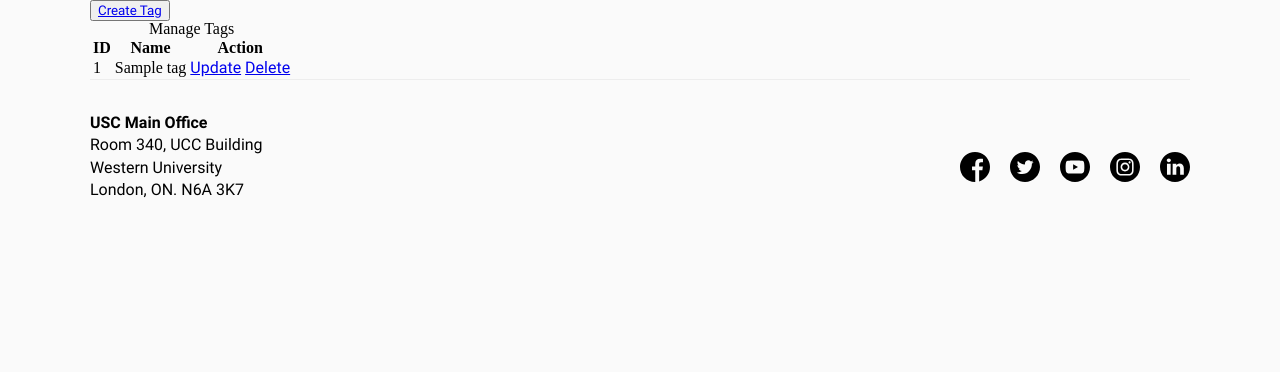
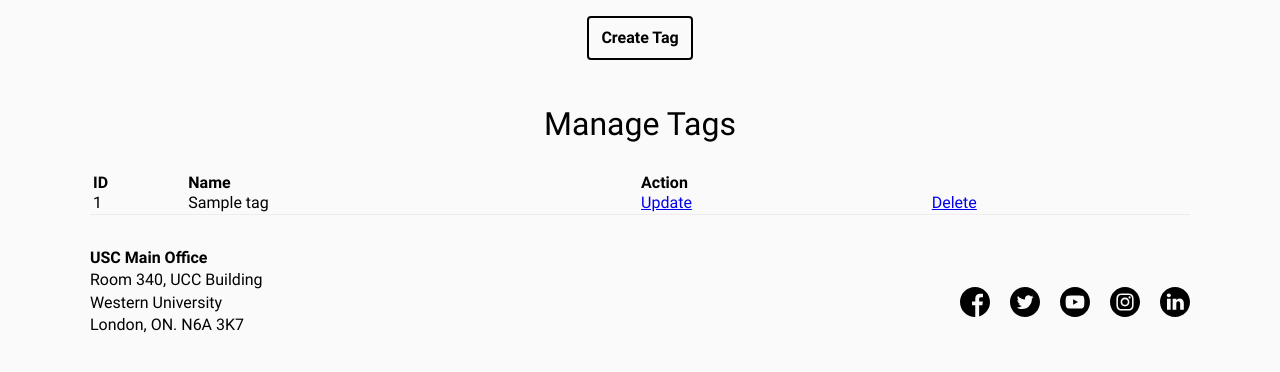
Before and after one commit to WesternUSC/USC_Timeline, a Flask app: page /tag/manage in a window 1280 px wide. Shown: the part 100-472 px from the top of the page. Run offline with Flask 2, Linux system fonts and the light colour scheme; a user stored in the database is signed in; tables that the repository leaves empty hold one stand-in row (values such as "Sample post").

Commit message:
Style manage tags page

```diff
--- a/usctimeline/static/styles/main.css
+++ b/usctimeline/static/styles/main.css
@@ -882,3 +882,43 @@ input {
   @media (min-width: 900px) {
     .manage-events-table-caption {
       font-size: 2rem; } }
+
+.manage-tags-new-tag-btn-container {
+  padding: 1rem 0;
+  text-align: center; }
+
+.manage-tags-new-tag-btn {
+  display: inline-block;
+  background-color: #FAFAFA;
+  border: 0.125rem solid #000000;
+  border-radius: 4px;
+  font-family: "Roboto", sans-serif;
+  text-decoration: none;
+  color: #000000;
+  font-weight: 700;
+  cursor: pointer;
+  padding: 0.75rem; }
+  .manage-tags-new-tag-btn:hover {
+    background-color: #000000;
+    color: #FFFFFF;
+    border-color: #000000;
+    transition: 0.3s; }
+
+.manage-tags-table {
+  width: 100%;
+  font-family: "Roboto", sans-serif; }
+
+.manage-tags-table-caption {
+  padding: 2rem 0; }
+  @media (max-width: 599px) {
+    .manage-tags-table-caption {
+      font-size: 1.5rem; } }
+  @media (min-width: 600px) {
+    .manage-tags-table-caption {
+      font-size: 1.5rem; } }
+  @media (min-width: 900px) {
+    .manage-tags-table-caption {
+      font-size: 2rem; } }
+
+.manage-tags-table-header {
+  text-align: left; }
--- a/usctimeline/static/styles/scss/main.scss
+++ b/usctimeline/static/styles/scss/main.scss
@@ -16,3 +16,4 @@
 @import "pages/edit_event";
 @import "pages/account";
 @import "pages/manage_events";
+@import "pages/manage_tags";
--- /dev/null
+++ b/usctimeline/static/styles/scss/pages/_manage_tags.scss
@@ -0,0 +1,32 @@
+.manage-tags-new-tag-btn-container {
+  padding: 1rem 0;
+  text-align: center;
+}
+
+.manage-tags-new-tag-btn {
+  @include btn-secondary-med;
+}
+
+.manage-tags-table {
+  width: 100%;
+  font-family: $main-font;
+}
+
+.manage-tags-table-caption {
+  padding: 2rem 0;
+  @include for-phone-only {
+    font-size: $h3-small;
+  }
+
+  @include for-tablet-portrait-up {
+    font-size: $h3-small;
+  }
+
+  @include for-tablet-landscape-up {
+    font-size: $h3-large;
+  }
+}
+
+.manage-tags-table-header {
+  text-align: left;
+}
--- a/usctimeline/templates/tags/manage_tags.html
+++ b/usctimeline/templates/tags/manage_tags.html
@@ -1,11 +1,11 @@
 {% extends 'components/layout.html' %}
 {% block content %}
-    <button>
-        <a href="{{ url_for('tags.new_tag') }}">Create Tag</a>
-    </button>
-    <table>
-        <caption>Manage Tags</caption>
-        <thead>
+    <div class="manage-tags-new-tag-btn-container">
+        <a class="manage-tags-new-tag-btn" href="{{ url_for('tags.new_tag') }}">Create Tag</a>
+    </div>
+    <table class="manage-tags-table">
+        <caption class="manage-tags-table-caption">Manage Tags</caption>
+        <thead class="manage-tags-table-header">
         <tr>
             <th scope="col">ID</th>
             <th scope="col">Name</th>
```
